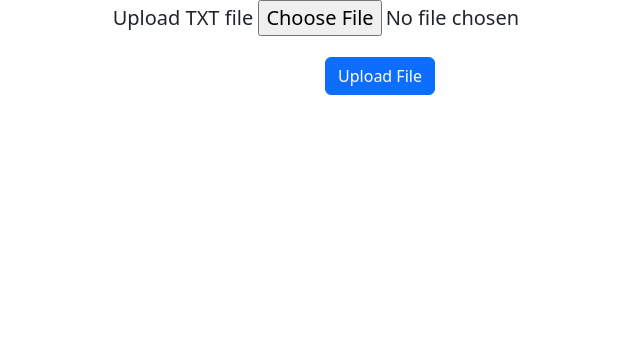
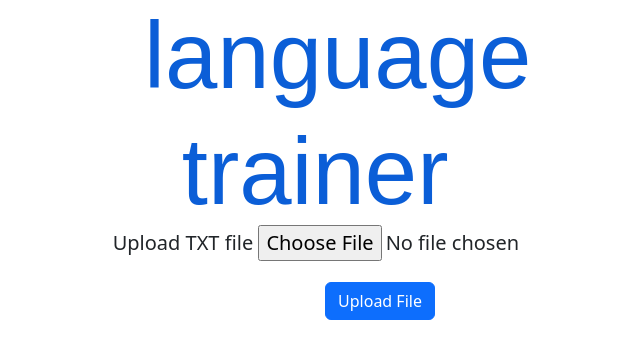
Before and after one commit to lucasadamski/LanguageTrainer, a website with bundled scripts: page index.html in a window 1280 px wide. Shown: the whole page, without its empty margins (260-900 px from the left). Built offline with nearby package versions, Linux system fonts and the light colour scheme.

Commit message:
Added new logo and icon

```diff
--- a/index.html
+++ b/index.html
@@ -3,6 +3,7 @@
 <head>
     <meta charset="UTF-8">
     <meta name="viewport" content="width=device-width, initial-scale=1.0">
+    <link rel="icon" href="media/icon.svg" type="image/svg+xml">
     <link rel="stylesheet" href="style/style.css">
     <title>Language Trainer</title>
     <link href="https://cdn.jsdelivr.net/npm/bootstrap@5.3.8/dist/css/bootstrap.min.css"
@@ -12,7 +13,9 @@
 </head>
 <body>
     <div class="container text-center fs-5">
-
+        <div class="logo">
+            <img src="media/logo.svg" alt="Language Trainer Logo">
+        </div>
         <div id="mainMenuScreen" class="screen">
             <div class="mb-3">
                 <label for="fileInput" class="form-label">Upload TXT file</label>
--- a/style/style.css
+++ b/style/style.css
@@ -2,6 +2,12 @@
   position: relative;
   left: 50%;
   transform: translateX(-50%);
+}
+
+.logo {
+  max-width: 500px;
+  margin: auto;
+  padding: 1rem;
 }
 
 .hidden {
@@ -35,7 +41,7 @@
 
 
 .word-row:hover {
-  background: #410b9f;
+  background: rgba(11, 94, 215, 0.5);
 }
 
 .word-row input[type="checkbox"] {
```
Also changed, not shown: media/icon.svg (added), media/logo.svg (added).
